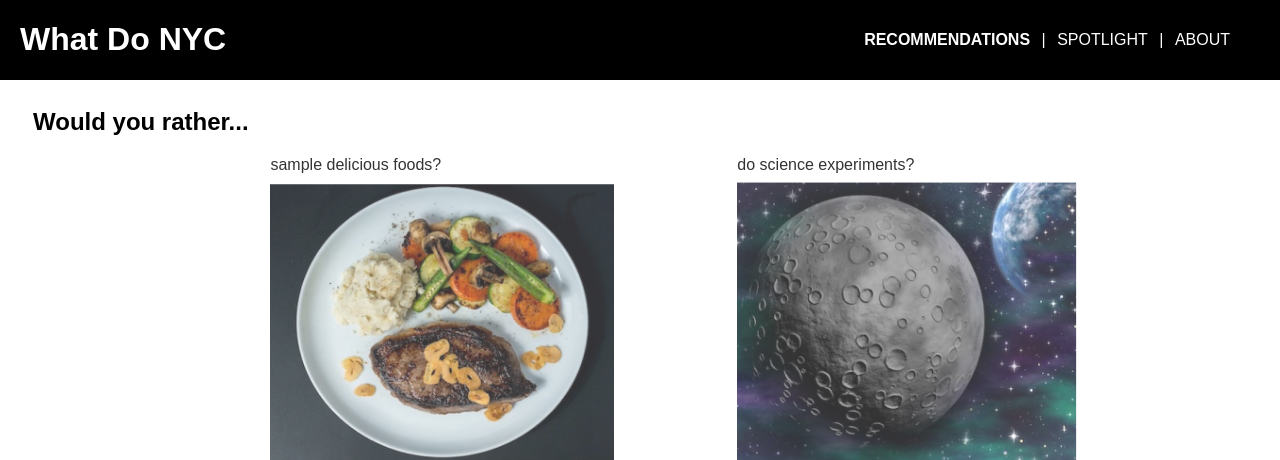
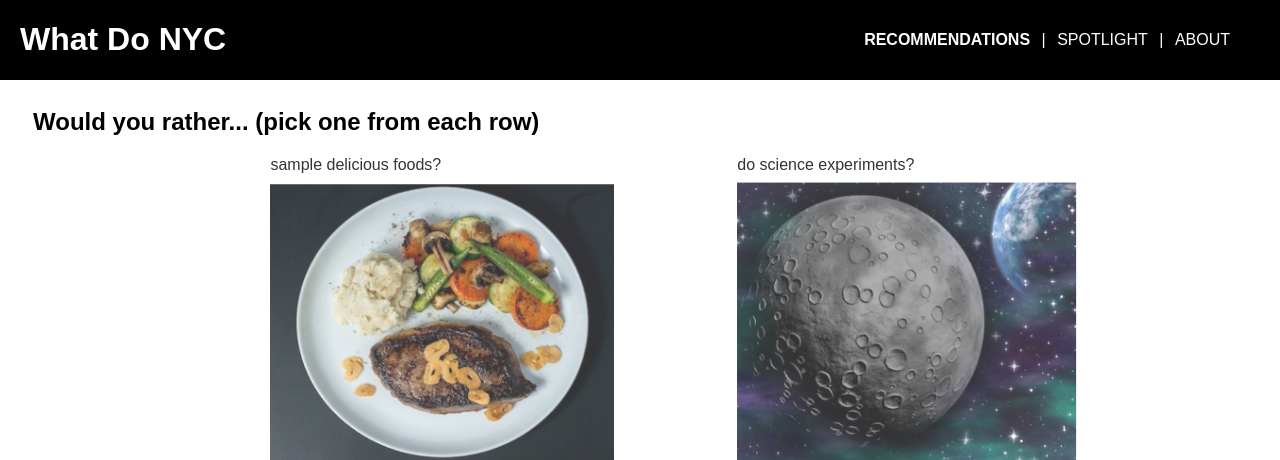
Before and after one commit to TanukiDemon/WhatDoNYC, a Flask app: template app/templates/wyr.html in a window 1280 px wide. Shown: the top 460 px of the page. Run offline with Flask 2, Linux system fonts and the light colour scheme; the template is opened without the code that fills it, so the values that code supplies are empty; parts of the project's set-up code (start-up, migrations or seed data) failed here and were passed over.

Commit message:
Edited title

```diff
--- a/app/templates/wyr.html
+++ b/app/templates/wyr.html
@@ -19,7 +19,7 @@
 		</ul>
 	</div>
 
-	<h2 id="title">Would you rather...</h2>
+	<h2 id="title">Would you rather... (pick one from each row)</h2>
 
 	<form class="wouldyourather" action="" method="post">
 		<div class="radio-box">
```
